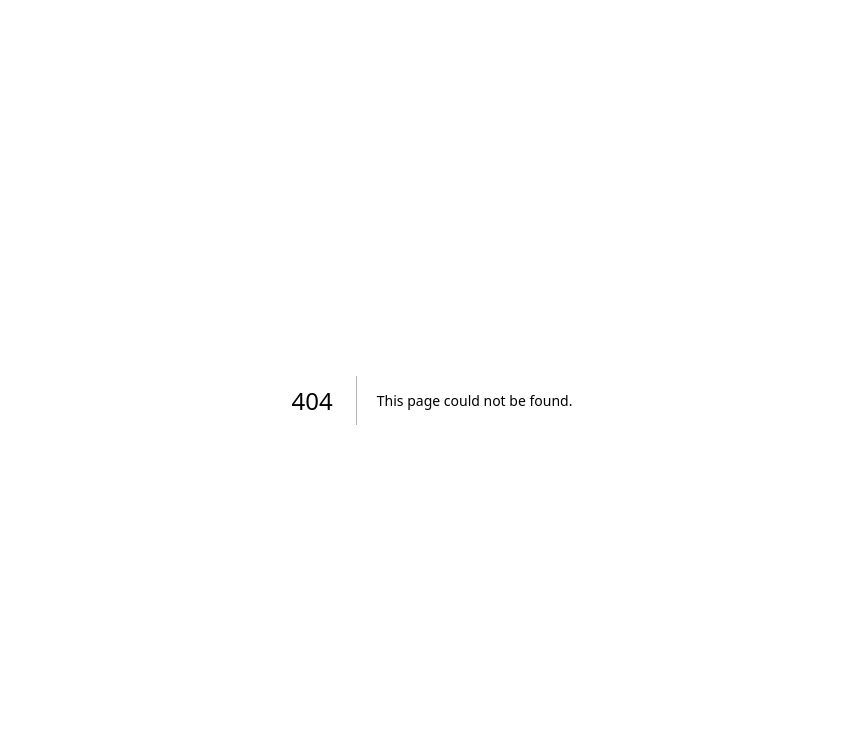
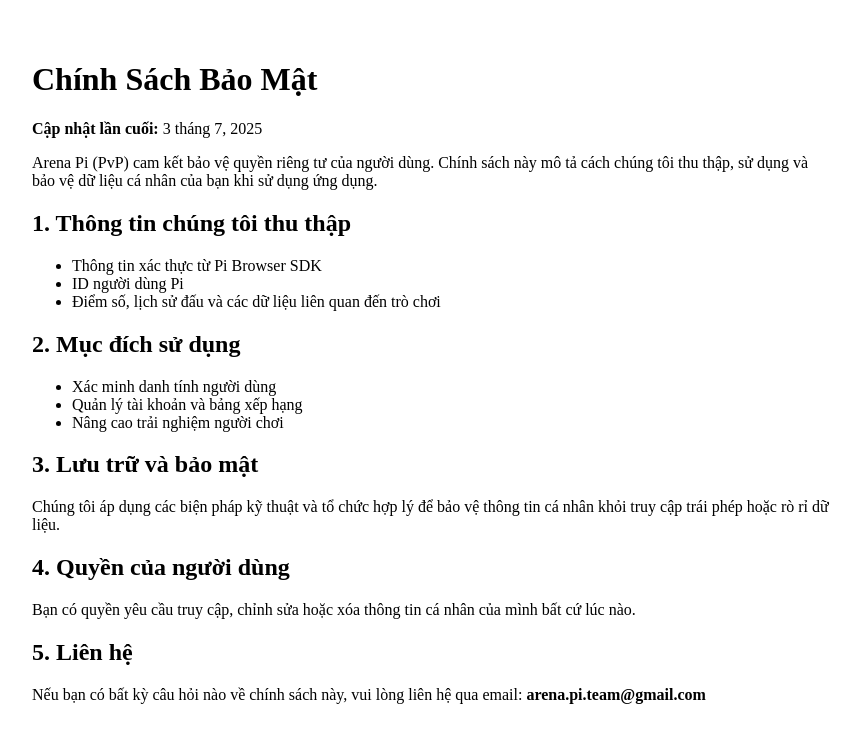
Before and after one commit to Nguyen93-Arena/Arena-Pi, a Next.js app in the folder frontend/: page /privacy-policy in a window 1280 px wide. Before the commit this address had no page. Shown: the top 742 px of the page, without its empty margins (208-1068 px from the left). Built offline with nearby package versions, Linux system fonts and the light colour scheme.

Commit message:
Create privacy-policy.js

```diff
--- /dev/null
+++ b/frontend/pages/privacy-policy.js
@@ -0,0 +1,35 @@
+export default function PrivacyPolicy() {
+  return (
+    <div style={{ padding: '2rem', maxWidth: '800px', margin: '0 auto' }}>
+      <h1>Chính Sách Bảo Mật</h1>
+      <p><strong>Cập nhật lần cuối:</strong> 3 tháng 7, 2025</p>
+
+      <p>
+        Arena Pi (PvP) cam kết bảo vệ quyền riêng tư của người dùng. Chính sách này mô tả cách chúng tôi thu thập, sử dụng và bảo vệ dữ liệu cá nhân của bạn khi sử dụng ứng dụng.
+      </p>
+
+      <h2>1. Thông tin chúng tôi thu thập</h2>
+      <ul>
+        <li>Thông tin xác thực từ Pi Browser SDK</li>
+        <li>ID người dùng Pi</li>
+        <li>Điểm số, lịch sử đấu và các dữ liệu liên quan đến trò chơi</li>
+      </ul>
+
+      <h2>2. Mục đích sử dụng</h2>
+      <ul>
+        <li>Xác minh danh tính người dùng</li>
+        <li>Quản lý tài khoản và bảng xếp hạng</li>
+        <li>Nâng cao trải nghiệm người chơi</li>
+      </ul>
+
+      <h2>3. Lưu trữ và bảo mật</h2>
+      <p>Chúng tôi áp dụng các biện pháp kỹ thuật và tổ chức hợp lý để bảo vệ thông tin cá nhân khỏi truy cập trái phép hoặc rò rỉ dữ liệu.</p>
+
+      <h2>4. Quyền của người dùng</h2>
+      <p>Bạn có quyền yêu cầu truy cập, chỉnh sửa hoặc xóa thông tin cá nhân của mình bất cứ lúc nào.</p>
+
+      <h2>5. Liên hệ</h2>
+      <p>Nếu bạn có bất kỳ câu hỏi nào về chính sách này, vui lòng liên hệ qua email: <strong>arena.pi.team@gmail.com</strong></p>
+    </div>
+  );
+}
```
